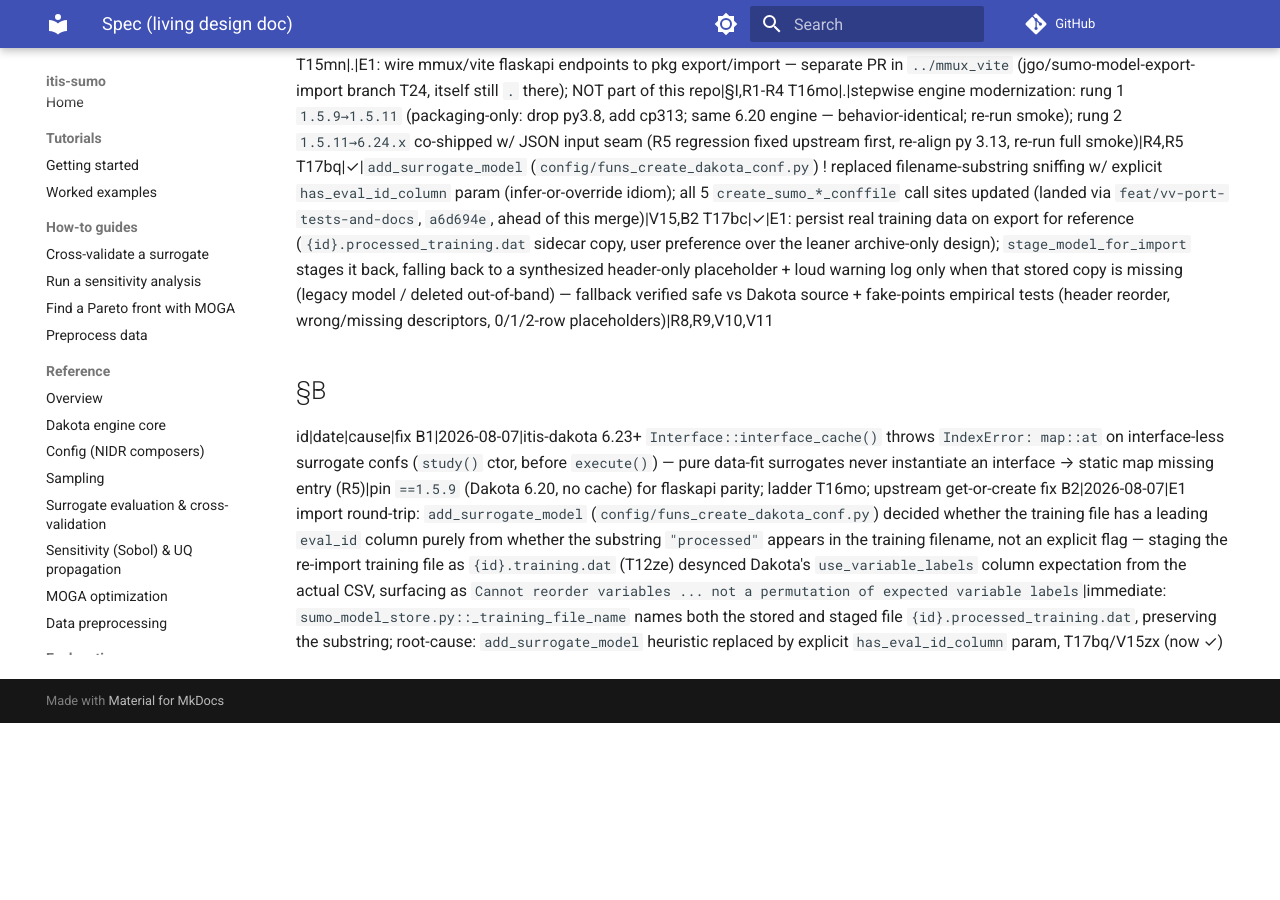
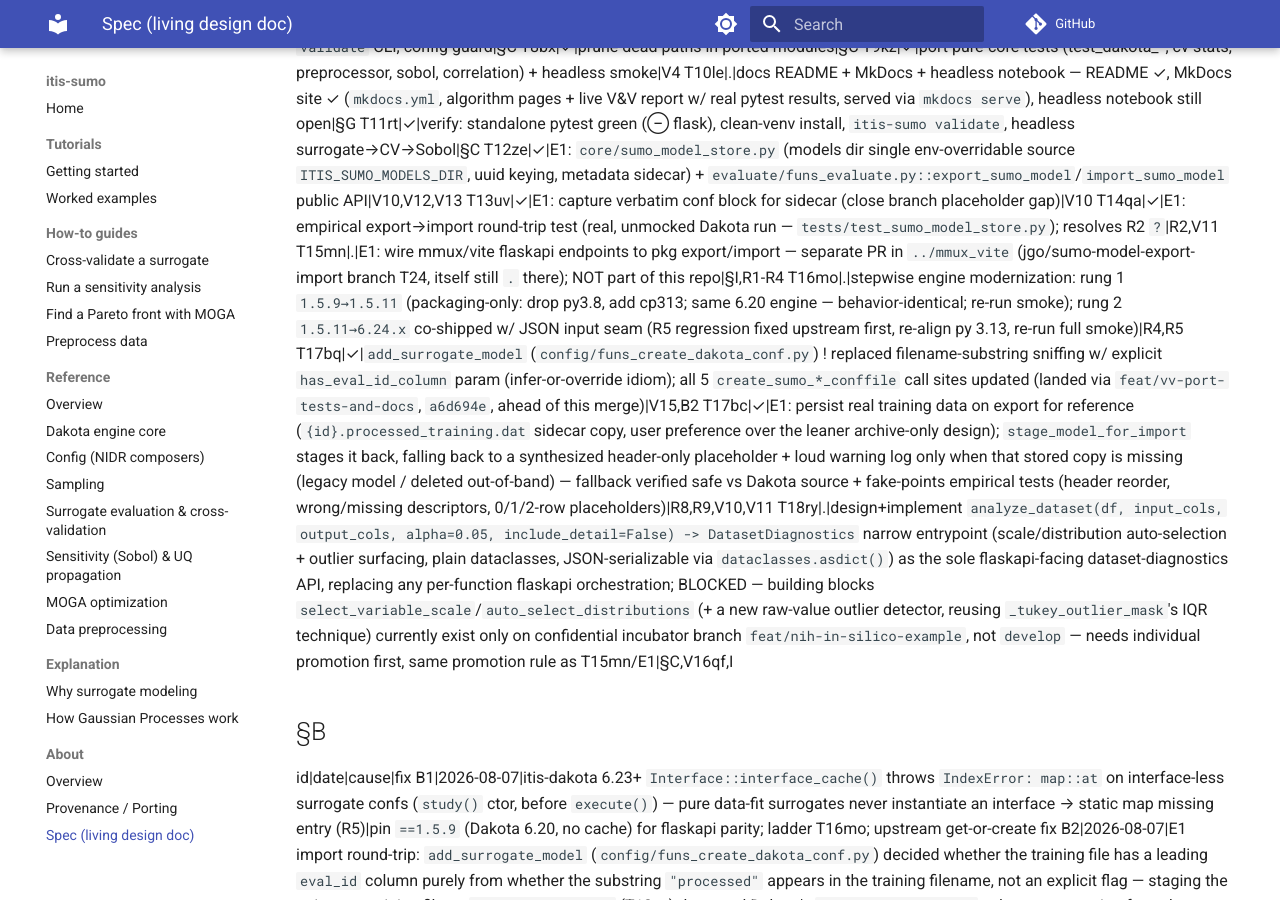
Before and after one commit to ITISFoundation/itis-sumo, an MkDocs documentation site: the page built from docs/about/spec.md, in a window 1280 px wide and 900 px high, scrolled down 3660 px. Built offline with MkDocs 1.6.1 and Material for MkDocs 9.7.7, drawn with Linux system fonts in a browser that asks for light colours; comment, search, counter and statistics services are not loaded; before the commit the page ends 4383 px from its top, so only the background shows below that; some of the changed text lies outside the part shown.

Commit message:
SPEC: document narrow/versioned/deep cross-repo entrypoint principle
Codifies the flaskapi/mmux_vite call-surface design decision as §C
constraint + V16qf invariant, plus T18ry tracking the analyze_dataset()
diagnostics entrypoint (blocked pending promotion of scale/distribution
logic off the confidential nih-in-silico-example incubator branch).

Co-Authored-By: Claude Sonnet 5 <noreply@anthropic.com>

```diff
--- a/SPEC.md
+++ b/SPEC.md
@@ -24,11 +24,12 @@ Standalone pkg `itis-sumo` (SuMo = Surrogate Model): aggregate MetaModeling core
 - versioning single-source; uv + pip-compile pins; Conventional Commits
 - E1: artifacts keyed server `sumo_model_id` (uuid); metadata sidecar `{id}.metadata.json`; ⊥ user-supplied path/prefix keys (traversal)
 - py ! 3.11 (match mmux/vite; 1.5.9 ships no cp313 wheel); 3.13 only via T16mo rung 1 (1.5.11 cp313) or rung 2 (6.24)
+- cross-repo call surface ! narrow, versioned, "deep" entrypoints — one stitched public function per feature (e.g. `analyze_dataset()`), ⊥ flaskapi orchestrating several itis-sumo internals itself; version-pinning itis-sumo is fine (same pattern as the itis-dakota engine pin, T16mo) — the coupling risk is a *wide* call surface, not the pin
 
 ## §I
 - wheel: `dakota.environment.study`, `study.execute()` (⊖ `dakota.surrogates` until wheel bump, R4)
 - CLI: `itis-sumo validate`
-- python: `itis_sumo.{core,config,data,sampling,evaluate,preprocess,utils}` public funcs
+- python: `itis_sumo.{core,config,data,sampling,evaluate,preprocess,utils}` public funcs (+ forthcoming `analyze_dataset` narrow diagnostics entrypoint, T18ry)
 - artifacts: run_dir `{dakota_stdout.txt,dakota_stderr.txt,*.dat,*.sps/.alg}`; models dir `{id}.metadata.json` (E1)
 
 ## §V
@@ -47,6 +48,7 @@ V12xc: E1 keying ! server `sumo_model_id` uuid; ⊥ user-supplied path keys
 V13vb: E1 models dir ! single env-overridable source (⊥ branch's dual-strategy split)
 V14nm: ⊥ standalone surfpack dep; future standalone-eval → bump itis-dakota (`dakota.surrogates`)
 V15zx (proposed, T17bq): `add_surrogate_model` training-file header layout ! explicit `has_eval_id_column: bool` param supplied by caller (whoever wrote/staged the file knows its structure); ⊥ infer from `"processed"` substring in filename — closes B2's root cause (workaround only renamed the staged file to preserve the substring)
+V16qf: itis-sumo's cross-repo-facing API (flaskapi/mmux_vite) ! consumed only via §I's documented top-level entrypoints; ⊥ consumer reaches into internal submodules/functions directly — keeps refactors inside itis-sumo from forcing coordinated cross-repo changes; grows w/ each new feature surfaced (starts w/ `analyze_dataset`, T18ry)
 
 ## §R
 R1: `export_model`/`import_model` child keywords; formats `text_archive`(.sps)/`binary_archive`(.bsps)/`algebraic_file`(.alg); naming `{prefix}.{resp}.{ext}` | branch R2
@@ -78,6 +80,7 @@ T15mn|.|E1: wire mmux/vite flaskapi endpoints to pkg export/import — separate
 T16mo|.|stepwise engine modernization: rung 1 `1.5.9→1.5.11` (packaging-only: drop py3.8, add cp313; same 6.20 engine — behavior-identical; re-run smoke); rung 2 `1.5.11→6.24.x` co-shipped w/ JSON input seam (R5 regression fixed upstream first, re-align py 3.13, re-run full smoke)|R4,R5
 T17bq|✓|`add_surrogate_model` (`config/funs_create_dakota_conf.py`) ! replaced filename-substring sniffing w/ explicit `has_eval_id_column` param (infer-or-override idiom); all 5 `create_sumo_*_conffile` call sites updated (landed via `feat/vv-port-tests-and-docs`, `a6d694e`, ahead of this merge)|V15,B2
 T17bc|✓|E1: persist real training data on export for reference (`{id}.processed_training.dat` sidecar copy, user preference over the leaner archive-only design); `stage_model_for_import` stages it back, falling back to a synthesized header-only placeholder + loud warning log only when that stored copy is missing (legacy model / deleted out-of-band) — fallback verified safe vs Dakota source + fake-points empirical tests (header reorder, wrong/missing descriptors, 0/1/2-row placeholders)|R8,R9,V10,V11
+T18ry|.|design+implement `analyze_dataset(df, input_cols, output_cols, alpha=0.05, include_detail=False) -> DatasetDiagnostics` narrow entrypoint (scale/distribution auto-selection + outlier surfacing, plain dataclasses, JSON-serializable via `dataclasses.asdict()`) as the sole flaskapi-facing dataset-diagnostics API, replacing any per-function flaskapi orchestration; BLOCKED — building blocks `select_variable_scale`/`auto_select_distributions` (+ a new raw-value outlier detector, reusing `_tukey_outlier_mask`'s IQR technique) currently exist only on confidential incubator branch `feat/nih-in-silico-example`, not `develop` — needs individual promotion first, same promotion rule as T15mn/E1|§C,V16qf,I
 
 ## §B
 id|date|cause|fix
```
